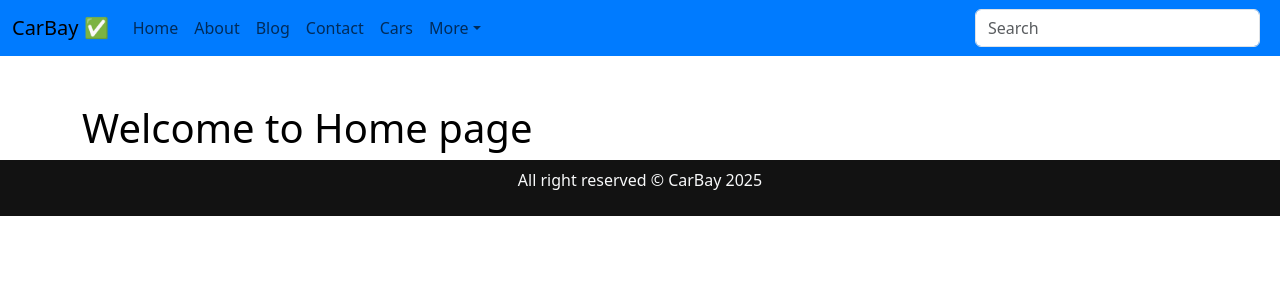
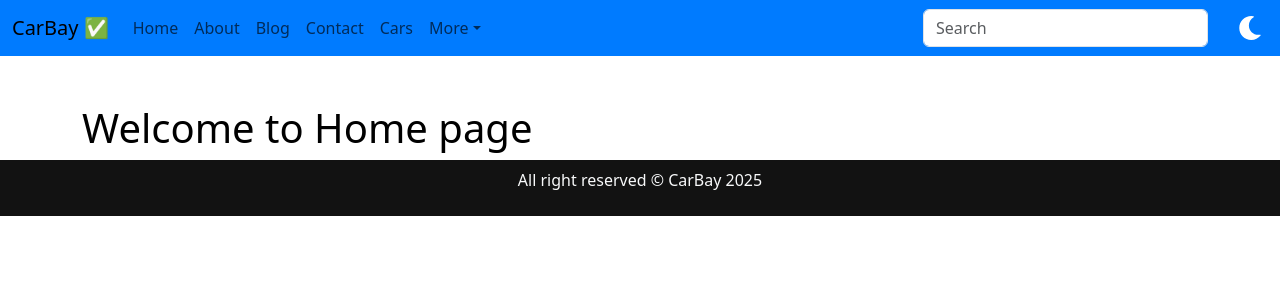
Before and after one commit to Austin11111212/car-listing-project, a React (Vite) app in the folder frontend/: page / in a window 1280 px wide. Shown: the top 300 px of the page. Built offline with nearby package versions, Linux system fonts and the light colour scheme.

Commit message:
removed bootstrap button on my navigation ba

```diff
--- a/frontend/src/components/header/Navigationbar.jsx
+++ b/frontend/src/components/header/Navigationbar.jsx
@@ -1,4 +1,6 @@
 import { useTheme } from "../contexts/ThemeContext"; // Import the custom hook
+import { FaSun, FaMoon } from "react-icons/fa"; // Import icons for light and dark mode
+// import Button from 'react-bootstrap/Button';
 import Container from 'react-bootstrap/Container';
 import Form from 'react-bootstrap/Form';
 import Nav from 'react-bootstrap/Nav';
@@ -107,6 +109,27 @@ function Navigationbar() {
               <FaMoon size={24} color="white" /> // Moon icon for dark mode
             )}
           </Button> */}
+          <button
+            onClick={toggleTheme}
+            className="ms-3 d-flex align-items-center"
+            style={{
+              border: "none",
+              background: "transparent",
+              cursor: "pointer",
+              fontSize: "20px",
+              color: isDarkMode ? "white" : "black", // Dynamically change color
+              transition: "color 0.3s ease",
+              display: "flex", // Ensures alignment of the icon and text
+              alignItems: "center",
+            }}
+          >
+            {isDarkMode ? (
+              <FaSun size={24} color="yellow" /> // Sun icon for light mode
+            ) : (
+              <FaMoon size={24} color="white" /> // Moon icon for dark mode
+            )}
+          </button>
+
 
         </Navbar.Collapse>
 
```
Lines whose indentation alone changed are shown as unchanged.
